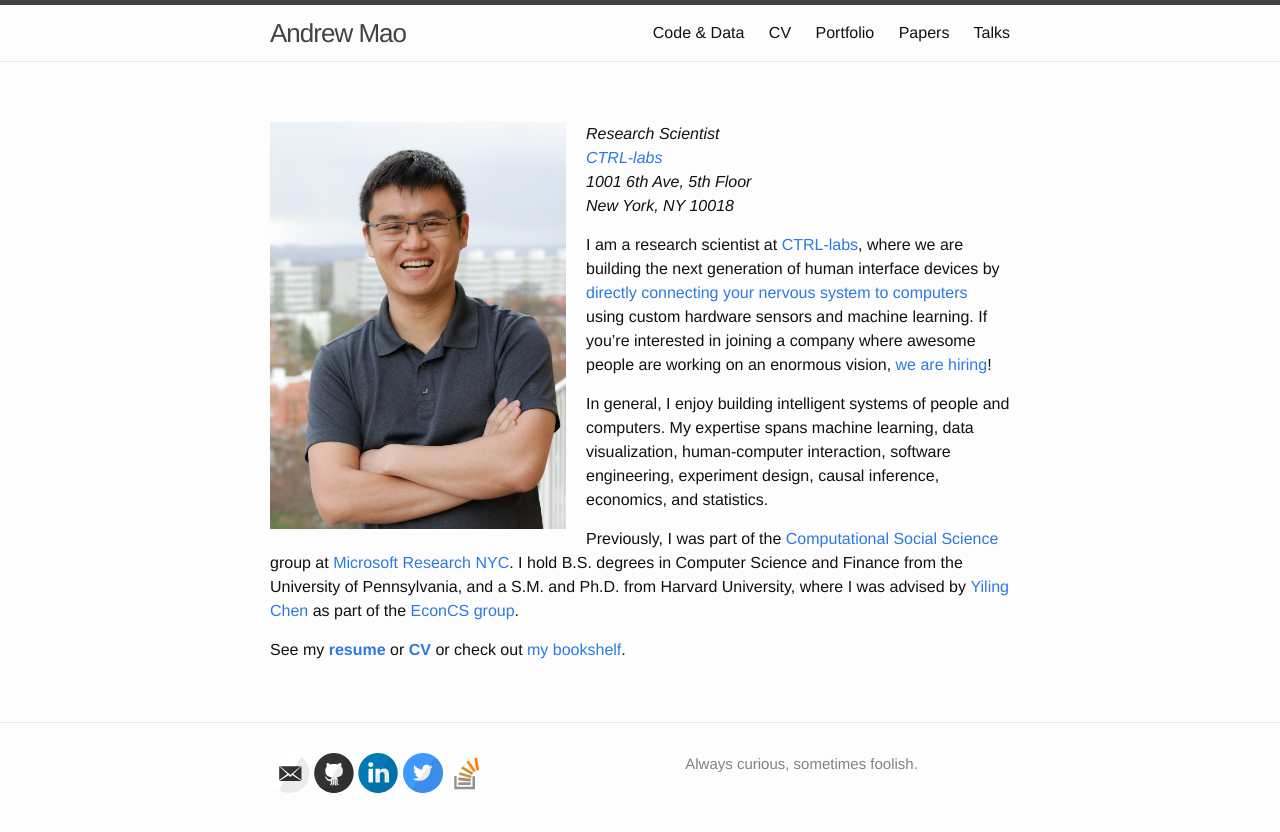
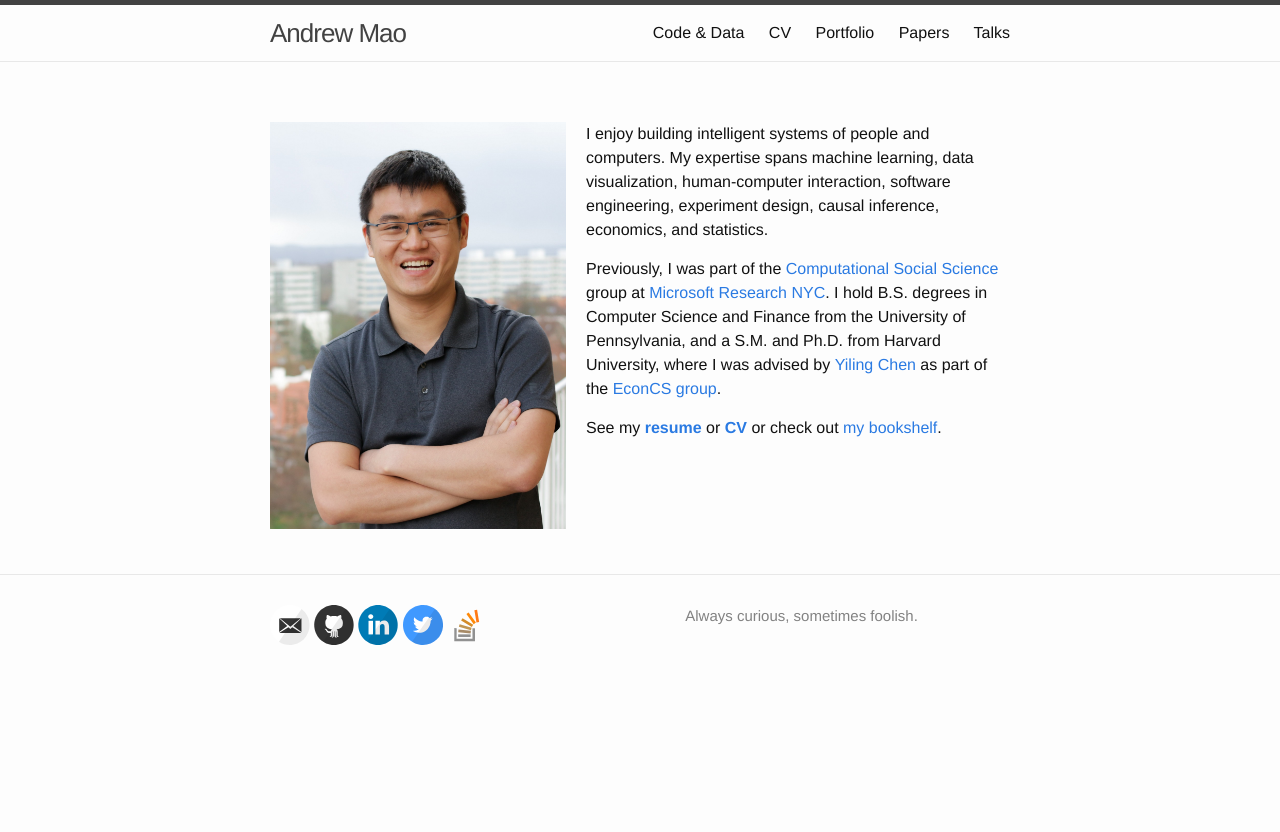
Before and after one commit to mizzao/andrewmao.net, a Jekyll site: the page built from index.md, in a window 1280 px wide. Shown: the top 832 px of the page. Built offline with Jekyll 4.4.1, drawn with Linux system fonts in a browser that asks for light colours.

```diff
--- a/index.md
+++ b/index.md
@@ -5,6 +5,7 @@ layout: page
 ![photo]({{ github.site.url }}/assets/photo.jpg)
 {: .image-float-left }
 
+<!--
 *Research Scientist\\
 [CTRL-labs]\\
 1001 6th Ave, 5th Floor\\
@@ -20,8 +21,9 @@ working on an enormous vision, [we are hiring][ctrl-jobs]!
 
 [reardon-talk]: https://www.youtube.com/watch?v=5Z5aZK2C3ew
 [ctrl-jobs]: https://www.ctrl-labs.com/careers/
+-->
 
-In general, I enjoy building intelligent systems of people and computers. My
+I enjoy building intelligent systems of people and computers. My
 expertise spans machine learning, data visualization, human-computer
 interaction, software engineering, experiment design, causal inference,
 economics, and statistics.
--- a/resume.md
+++ b/resume.md
@@ -4,26 +4,23 @@ hidden: true
 hidenav: true
 class: compact
 ---
-Research Scientist\\
-[CTRL-labs]\\
-1001 6th Ave, 5th Floor\\
-New York, NY 10018\\
+276 13th St, Apt 5D\\
+Brooklyn, NY 11215\\
 phone: +1 (302) 566-5456\\
 email: <mizzao@gmail.com>
 {: .right .padded}
-
-[CTRL-labs]: https://www.ctrl-labs.com/
 
 I build intelligent systems of people and computers, and multidisciplinary teams
 that make such systems possible. My expertise spans machine learning, data
 visualization, human-computer interaction, software engineering, experiment
 design, causal inference, economics, and statistics.
 
-
 ## Experience
 
 *Research Scientist*, **[CTRL-labs]** (New York, NY)
-*November 2017—present*{: .right}
+*November 2017—Sep 2019*{: .right}
+
+[CTRL-labs]: https://www.ctrl-labs.com/
 
 *Assistant Professor* (tenure-track), **Aarhus University** (Aarhus, Denmark)
 *July 2017—November 2017*{: .right}
```
Also changed, not shown: _includes/career.md (+3 -5 lines), calendar.md (+1 -1 lines), Gemfile.lock.
